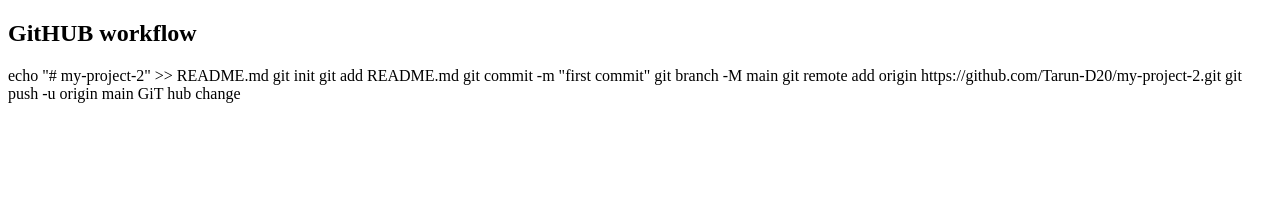
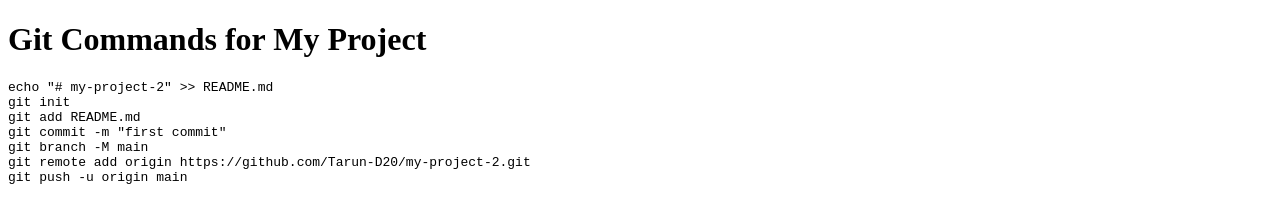
Before and after one commit to Tarun-D20/my-project-2, a plain HTML site: page index.html in a window 1280 px wide. Drawn offline with Linux system fonts and the light colour scheme.

Commit message:
code changes done

```diff
--- a/app.js
+++ b/app.js
@@ -1 +1 @@
-console.log("javascript")
+console.log("javascript new")
--- a/index.html
+++ b/index.html
@@ -5,8 +5,8 @@
     <title>GIT & GIT HuB test</title>
 </head>
 <body>
-    <h2>GitHUB workflow</h2>
-<h>
+    <h1>Git Commands for My Project</h1>
+    <pre>
 echo "# my-project-2" >> README.md
 git init
 git add README.md
@@ -14,7 +14,6 @@ git commit -m "first commit"
 git branch -M main
 git remote add origin https://github.com/Tarun-D20/my-project-2.git
 git push -u origin main
-</h>
-<h>GiT hub change</h>
+    </pre>
 </body>
 </html>
```
